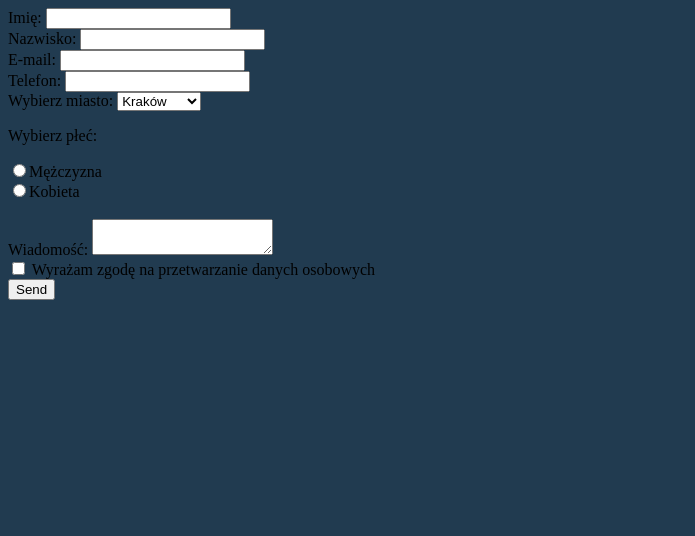
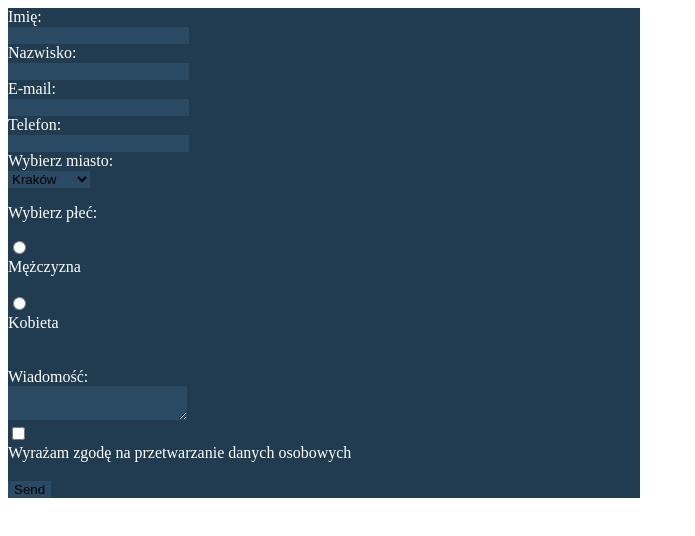
Before and after one commit to tycoonkabuzi/Task50373, a plain HTML site: page index.html in a window 1280 px wide. Shown: the whole page, without its empty margins (0-695 px from the left). Drawn offline with Linux system fonts and the light colour scheme; files that its build step writes are made by us from their sources.

Commit message:
Background changed for both the form and the element in the form

```diff
--- a/css/style.css
+++ b/css/style.css
@@ -1,3 +1,25 @@
 body {
+}
+form {
   background-color: #213b50;
+  width: 50%;
+  height: auto;
+  color: white;
 }
+label {
+  display: block;
+}
+input,
+select,
+textarea {
+  background-color: #2b4a64;
+  border: none;
+  outline: none;
+}
+input:focus,
+select:focus,
+textarea:focus {
+  background-color: #4e708c;
+  border: #ffffff solid 1px;
+  border-radius: 0;
+}
```
